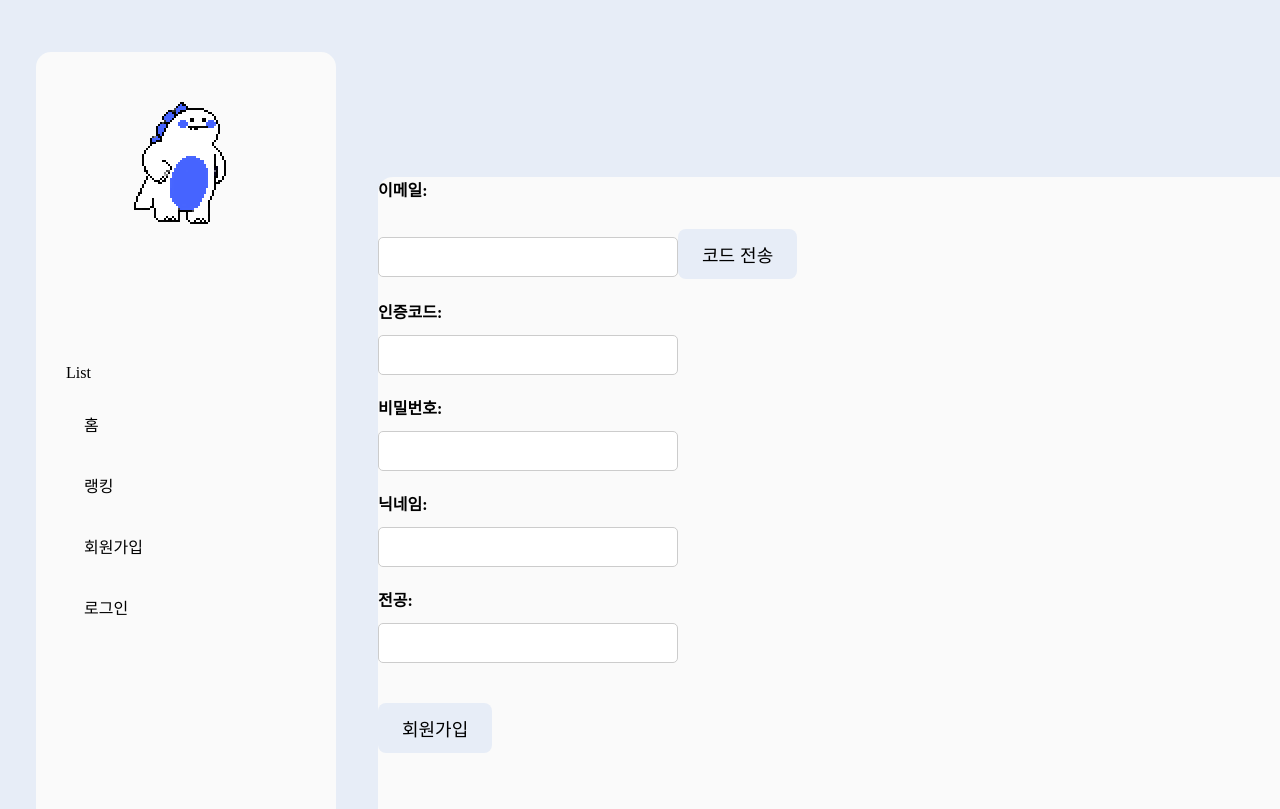
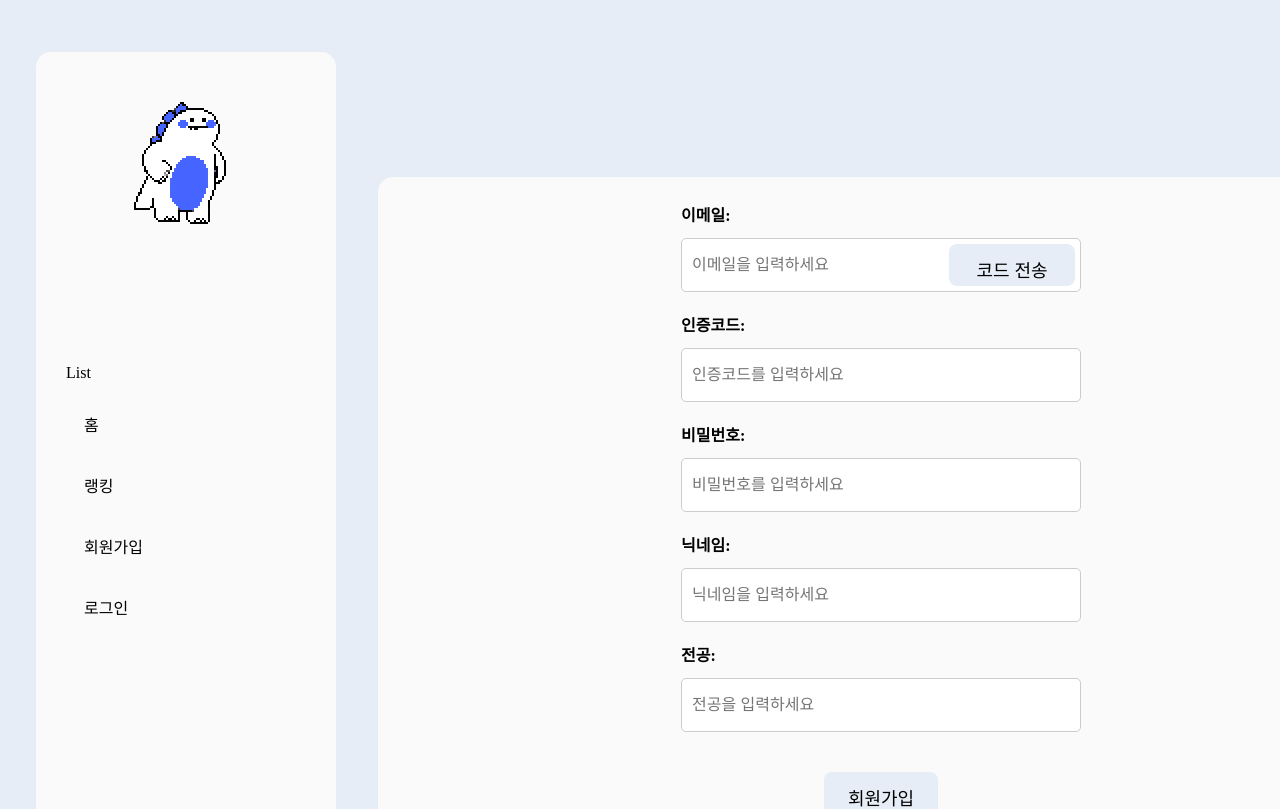
Before and after one commit to Dev-Tinos/JSGames-Frontend-Deemo, a React (Create React App) app: page /signup in a window 1280 px wide. Shown: the top 809 px of the page. Built offline with nearby package versions, Linux system fonts and the light colour scheme.

Commit message:
유저 랭킹 수정

```diff
--- a/src/components/Atoms/gameImg.js
+++ b/src/components/Atoms/gameImg.js
@@ -6,6 +6,9 @@ function GameImg(){
             <img src={DemoImg} alt= "gameImg" style={{
                 width: "100px",
                 height: "100px",
+                zIndex: "1",
+
+
             }}></img>
         </div>
     )
--- a/src/components/Atoms/nickname.js
+++ b/src/components/Atoms/nickname.js
@@ -1,9 +1,9 @@
-function Nickname({name}){
+function Nickname({nickname}){
     return(
         <h1 style={{
             fontSize: "32px",
             color: "black"
-        }}>땃쥐</h1>
+        }}>{nickname}</h1>
     )
 }
 
--- a/src/components/Atoms/rankingNum.js
+++ b/src/components/Atoms/rankingNum.js
@@ -9,7 +9,7 @@ function RankingNum({ num }) {
             alignItems: "center",
             fontSize: "36px"
         }}>
-            <p>1</p>
+            <p>{num}</p>
         </div >
     )
 }
--- a/src/components/Modules/categorySelection.js
+++ b/src/components/Modules/categorySelection.js
@@ -1,6 +1,7 @@
 import styless from "./categorySelection.module.css"
 import React, { useState } from 'react';
 import GameRankingBox from "./gameRankingBox";
+import RankingBox from "./rankingBox";
 
 function CategorySelection({ category1, category2, data1, data2, width, height }) {
     const [index, setIndex] = useState(1);
@@ -35,7 +36,12 @@ function CategorySelection({ category1, category2, data1, data2, width, height }
                         <span className={styless.nickname_text}>닉네임</span>
                         <span className={styless.message_text}>업적</span>
                     </div>
-                    <p>{data1}</p>
+                    <p>{data1.map((game, index) => (
+                        <RankingBox
+                            num={index+1}
+                            nickname = {game.userId}
+                        />
+                    ))}</p>
                 </div>
             ) : (
                 <div className={styless.informationBox}
--- a/src/components/Modules/rankingBox.js
+++ b/src/components/Modules/rankingBox.js
@@ -4,7 +4,7 @@ import ProfileImg from "../Atoms/profileImg";
 
 import styless from "./rankingBox.module.css"
 
-function RankingBox() {
+function RankingBox({ num,nickname}) {
     return (
         <div style={{
             display: "flex", alignItems: "center",
@@ -12,13 +12,17 @@ function RankingBox() {
             marginBottom: "16px"
         }}>
             <span className={styless.numPosition}>
-                <RankingNum />
+                <RankingNum
+                    num={num}
+                />
             </span>
             <span className={styless.imgPosition}>
                 <ProfileImg />
             </span>
             <span className={styless.nicknamePosition}>
-                <Nickname />
+                <Nickname
+                    nickname={nickname}
+                />
             </span>
 
         </div>
--- a/src/components/Modules/rankingBox.module.css
+++ b/src/components/Modules/rankingBox.module.css
@@ -8,7 +8,7 @@
 }
 
 .nicknamePosition{
-    margin-left: 92px;
+    margin-left: 100px;
 }
 
 .statusPosition{
--- a/src/components/Templetes/loginPage.module.css
+++ b/src/components/Templetes/loginPage.module.css
@@ -8,7 +8,8 @@
     display: flex;
     justify-content: center;
     align-items: center;
-    z-index: 1000;
+    z-index: 100;
+
 }
 .login_form {
     border: 1px solid #ddd;
--- a/src/components/Templetes/rankingPage.js
+++ b/src/components/Templetes/rankingPage.js
@@ -1,5 +1,4 @@
 import Navitage from "../Modules/navigate";
-import RankingBox from "../Modules/rankingBox";
 import styless from "./rankingPage.module.css"
 import CategorySelection from "../Modules/categorySelection";
 
@@ -13,9 +12,7 @@ function RankingPage({userRanking, gameRanking}) {
                         <CategorySelection
                             category1="사용자 랭킹"
                             category2="게임 랭킹"
-                            data1={
-                                <RankingBox />
-                            }
+                            data1={userRanking}
                             data2={gameRanking}
                             width="880"
                         />
--- a/src/components/Templetes/signupPage.js
+++ b/src/components/Templetes/signupPage.js
@@ -30,6 +30,14 @@ function SignupPage() {
             })
         })
             .then(response => response.json())
+            .then(data => {
+                if (data.message === "이미 존재하는 이메일입니다.") {
+                    alert(data.message);
+                }
+                else {
+                    alert("전송 되었습니다.");
+                }
+            })
             .catch(error => {
                 console.error("Error:", error);
             });
@@ -56,6 +64,7 @@ function SignupPage() {
                 <form onSubmit={handleSubmit} className={styless.signup_form}>
                     <div className={styless.form_group}>
                         <label className={styless.label}>이메일:</label>
+                        <div className={styless.email_input_wrapper}>
                             <input
                                 type="email"
                                 name="email"
@@ -63,6 +72,8 @@ function SignupPage() {
                                 onChange={handleChange}
                                 required
                                 className={styless.input}
+                                placeholder="이메일을 입력하세요"
+
                             />
                             <button
                                 onClick={handleCodeSend}
@@ -71,6 +82,7 @@ function SignupPage() {
                             >
                                 코드 전송
                             </button>
+                        </div>
                     </div>
                     <div className={styless.form_group}>
                         <label className={styless.label}>인증코드:</label>
@@ -81,6 +93,8 @@ function SignupPage() {
                             onChange={handleChange}
                             required
                             className={styless.input}
+                            placeholder="인증코드를 입력하세요"
+
                         />
                     </div>
                     <div className={styless.form_group}>
@@ -92,6 +106,7 @@ function SignupPage() {
                             onChange={handleChange}
                             required
                             className={styless.input}
+                            placeholder="비밀번호를 입력하세요"
                         />
                     </div>
                     <div className={styless.form_group}>
@@ -103,6 +118,7 @@ function SignupPage() {
                             onChange={handleChange}
                             required
                             className={styless.input}
+                            placeholder="닉네임을 입력하세요"
                         />
                     </div>
                     <div className={styless.form_group}>
@@ -114,6 +130,7 @@ function SignupPage() {
                             onChange={handleChange}
                             required
                             className={styless.input}
+                            placeholder="전공을 입력하세요"
                         />
                     </div>
                     <button type="submit" className={styless.submit_btn}>회원가입</button>
--- a/src/components/Templetes/signupPage.module.css
+++ b/src/components/Templetes/signupPage.module.css
@@ -6,6 +6,10 @@
     background-color: #FAFAFA;
     margin-top: auto;
     margin-bottom: auto;
+    display: flex;
+    justify-content: center;
+    align-items: center;
+    flex-direction: column;
 
 }
 
@@ -21,13 +25,26 @@ label {
 }
 
 input {
-    width: 300px;
+    width: 400px;
+    height: 54px;
     padding: 10px;
     border: 1px solid #ccc;
     border-radius: 5px;
     box-sizing: border-box;
     font-size: 16px;
     margin-top: 4px;
+}
+
+.email_input_wrapper{
+    position: relative;
+}
+
+.email_input_wrapper button{
+    position: absolute;
+    width: 126px;
+    height: 42px;
+    right: 6px;
+    bottom: 6px;
 }
 
 .submit_btn {
--- a/src/routers/ranking.js
+++ b/src/routers/ranking.js
@@ -4,18 +4,24 @@ import RankingPage from "../components/Templetes/rankingPage"
 function Ranking() {
     const [gameRanking, setgameRanking] = useState([]);
     const [isLoading, setIsLoading] = useState(true);
+    const [userRanking, setUserRanking] = useState([]);
 
     useEffect(() => {
         const gameData = process.env.REACT_APP_GAME_RANKING;
+        const TopData = process.env.REACT_APP_TOP100;
         const page = 0;
         const size = 3;
         const fetchData = async () => {
-            const response = await fetch(
+            const response1 = await fetch(
                 `${gameData}?page=${page}&size=${size}`
             );
-            const result = await response.json();
-            setgameRanking(result)
-            console.log(result)
+            const response2 = await fetch(
+                `${TopData}?page=${page}&size=${size}`
+            );
+            const result1 = await response1.json();
+            const result2 = await response2.json();
+            setgameRanking(result1);
+            setUserRanking(result2);
             setIsLoading(false);
         }
         fetchData();
@@ -26,6 +32,8 @@ function Ranking() {
     return (
         <RankingPage
             gameRanking={gameRanking}
+            userRanking={userRanking}
+
         />
     )
 }
```
Lines whose indentation alone changed are shown as unchanged.
